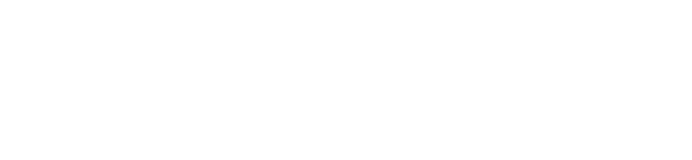
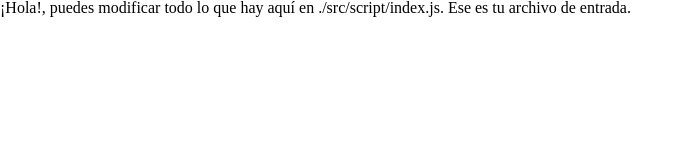
Before and after one commit to AlcaldeLeonardo/webpackTemplate, a website built with webpack: page src/index.html in a window 1280 px wide. Shown: the whole page, without its empty margins (0-692 px from the left). Built offline with nearby package versions, Linux system fonts and the light colour scheme.

Commit message:
instrucciones mas detalladas

```diff
--- a/src/index.html
+++ b/src/index.html
@@ -1,5 +1,5 @@
 <!doctype html>
-<html lang="en">
+<html lang="es">
   <head>
     <meta charset="UTF-8" />
     <meta name="viewport" content="width=device-width, initial-scale=1.0" />
--- a/src/scripts/index.js
+++ b/src/scripts/index.js
@@ -1,4 +1,11 @@
 import '../css/reset.css'
 import '../css/style.css'
 
+document.querySelector('body')
+  .appendChild(Object
+    .assign(document
+      .createElement('h1'),
+    { textContent: '¡Hola!, puedes modificar todo lo que hay aquí en ./src/script/index.js. Ese es tu archivo de entrada.' }
+    )
+  )
 console.log('estoy conectado')
--- a/webpack.common.js
+++ b/webpack.common.js
@@ -52,6 +52,5 @@ module.exports = {
       failOnError: true,
       overrideConfigFile: path.resolve(__dirname, '.eslintrc.json')
     })
-  ],
-  mode: 'development'
+  ]
 }
```
Also changed, not shown: README.md.
